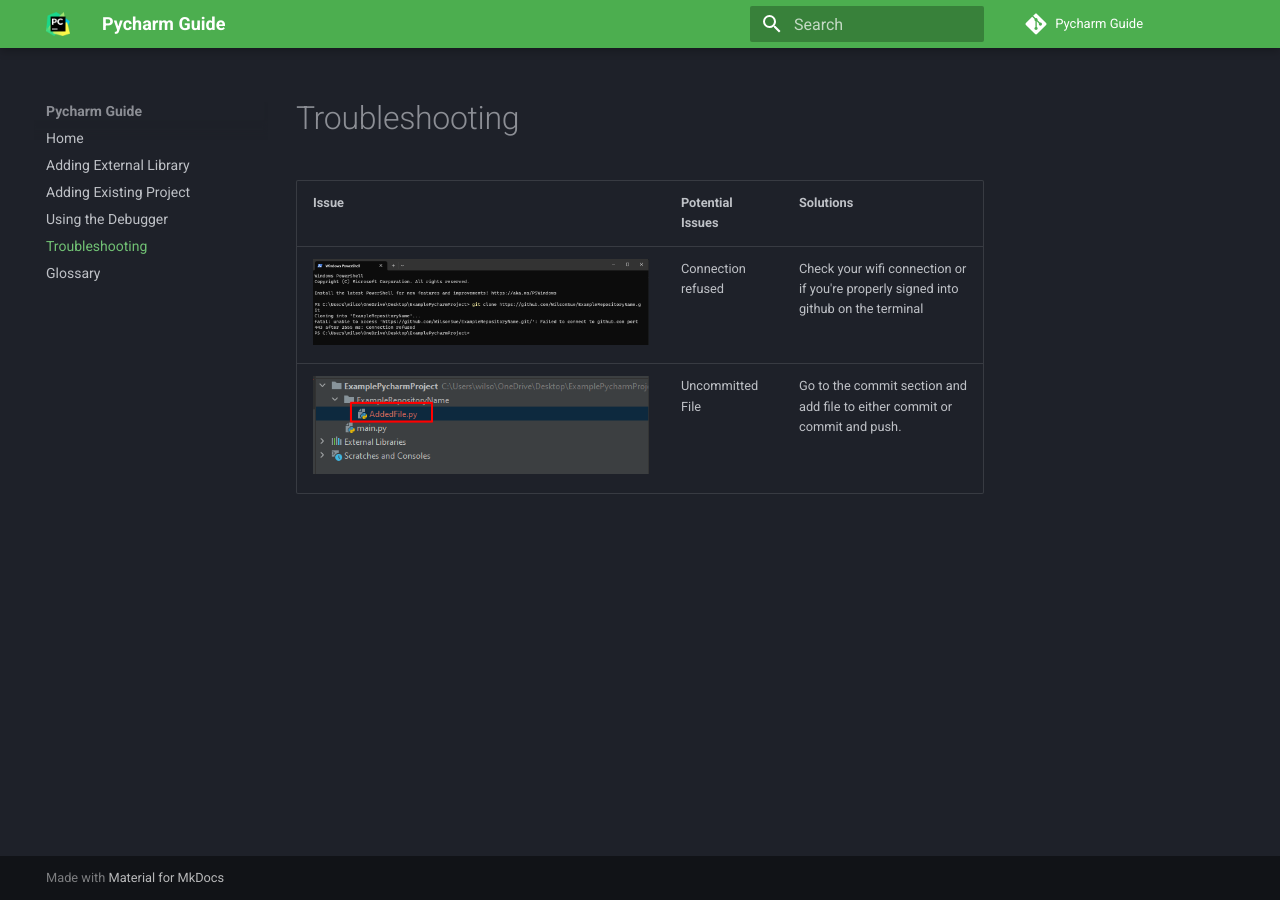
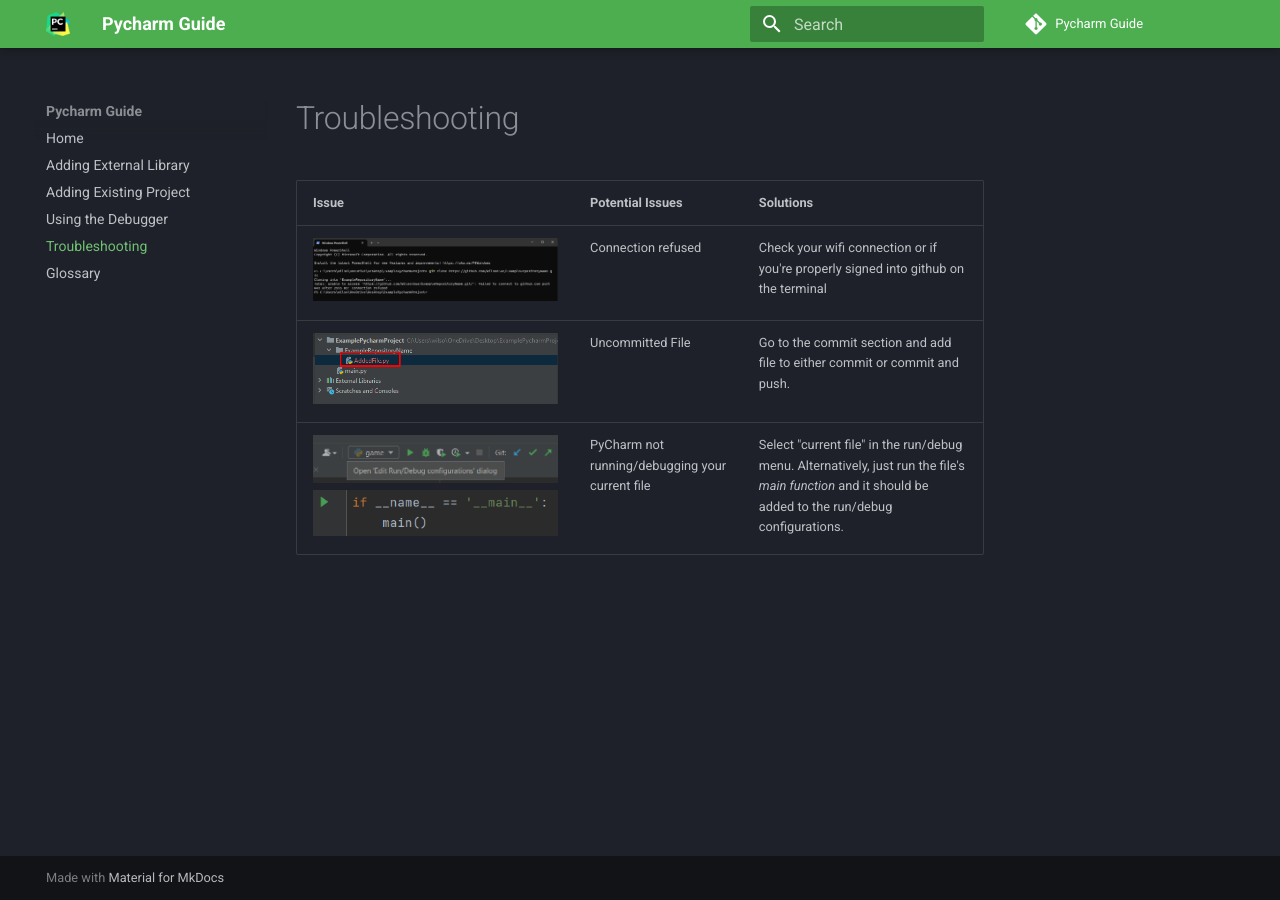
Before and after one commit to WilsonSue/CommUserGuide, an MkDocs documentation site: the page built from docs/Troubleshooting.md, in a window 1280 px wide. Built offline with MkDocs 1.6.1 and Material for MkDocs 9.7.7, drawn with Linux system fonts in a browser that asks for light colours; comment, search, counter and statistics services are not loaded.

Commit message:
Update Troubleshooting.md

```diff
--- a/docs/Troubleshooting.md
+++ b/docs/Troubleshooting.md
@@ -4,3 +4,4 @@
 | ----------- | ----------- |----------- |
 | ![Commit File](ExistingProjectProblemOne.png)      | Connection refused       |Check your wifi connection or if you're properly signed into github on the terminal       |
 | ![Commit File](ExistingProjectProblemTwo.png)   | Uncommitted File        |Go to the commit section and add file to either commit or commit and push.        |
+| ![run/debug config](Screenshot_16.png) ![main function](Screenshot_17.png)   | PyCharm not running/debugging your current file        | Select "current file" in the run/debug menu.  Alternatively, just run the file's _main function_ and it should be added to the run/debug configurations.      |
```
Also changed, not shown: docs/Screenshot_16.png (added), docs/Screenshot_17.png (added).
